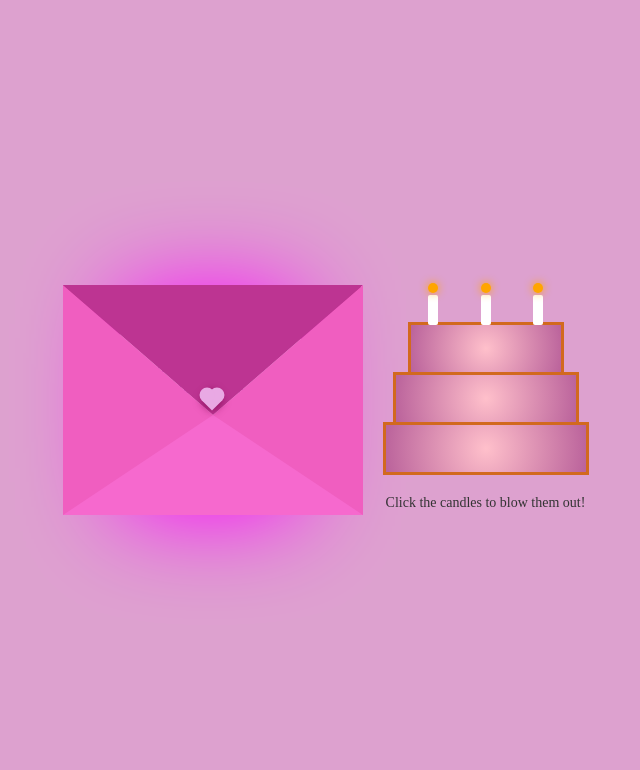
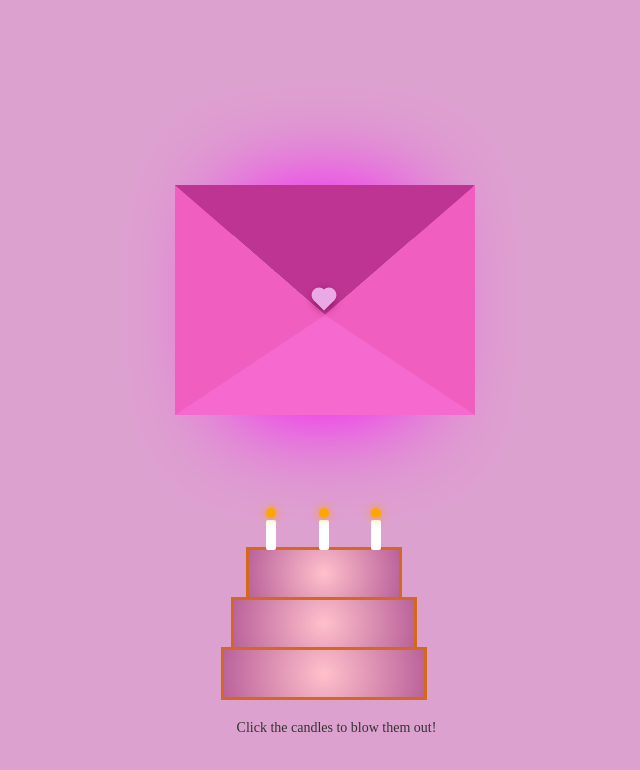
Before and after one commit to ninikurashvili10/birthday, a plain HTML site: page index.html in a window 1280 px wide. Shown: the whole page, without its empty margins (316-956 px from the left). Drawn offline with Linux system fonts and the light colour scheme.

Commit message:
Update style.css

```diff
--- a/style.css
+++ b/style.css
@@ -6,12 +6,14 @@ body {
   display: flex;
   align-items: center;
   justify-content: center;
+  flex-direction: column;
 }
 
 .container {
-  height: 100vh;
+  height: 50vh;
   display: grid;
   place-items: center;
+  margin-top: 100px;
 }
 
 .envelope-wrapper {
@@ -142,7 +144,6 @@ img {
   display: flex;
   align-items: center;
   flex-direction: column;
-  margin-left: 25px;
 }
 
 .layer {
```
